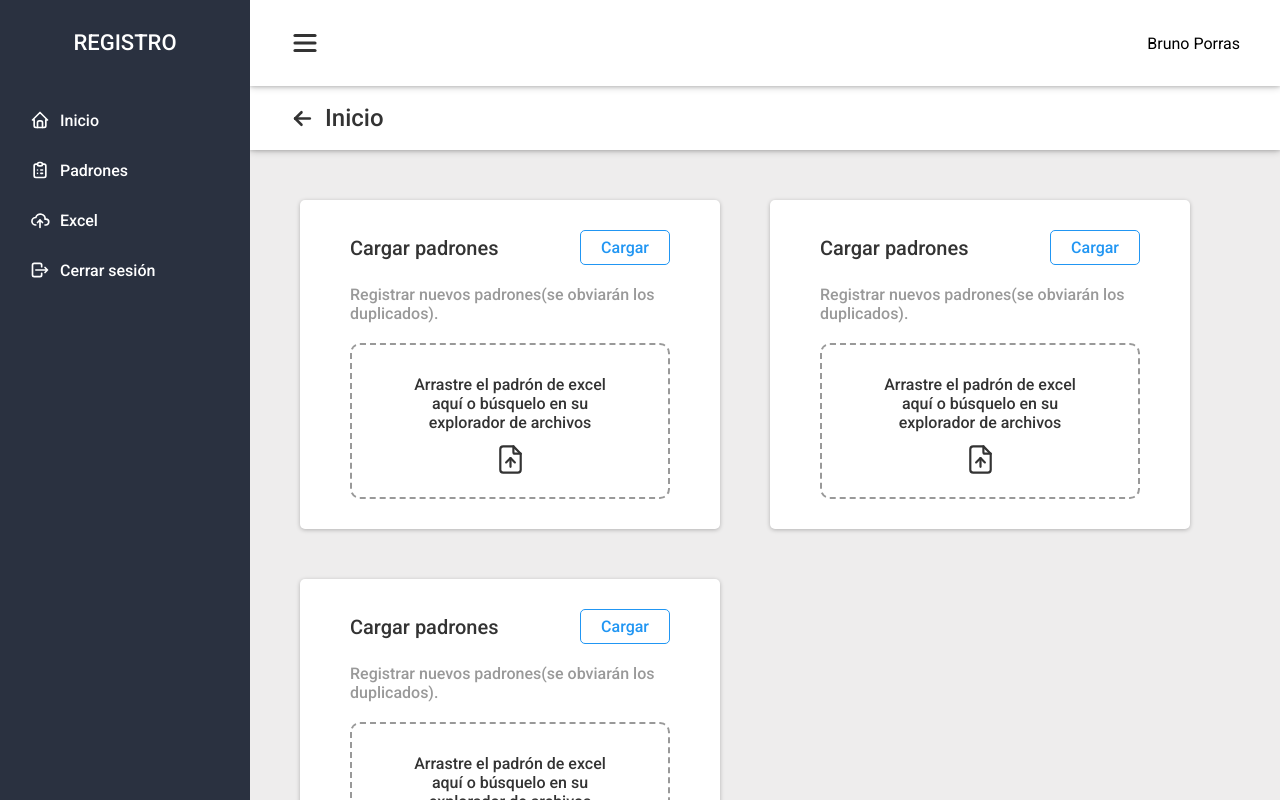
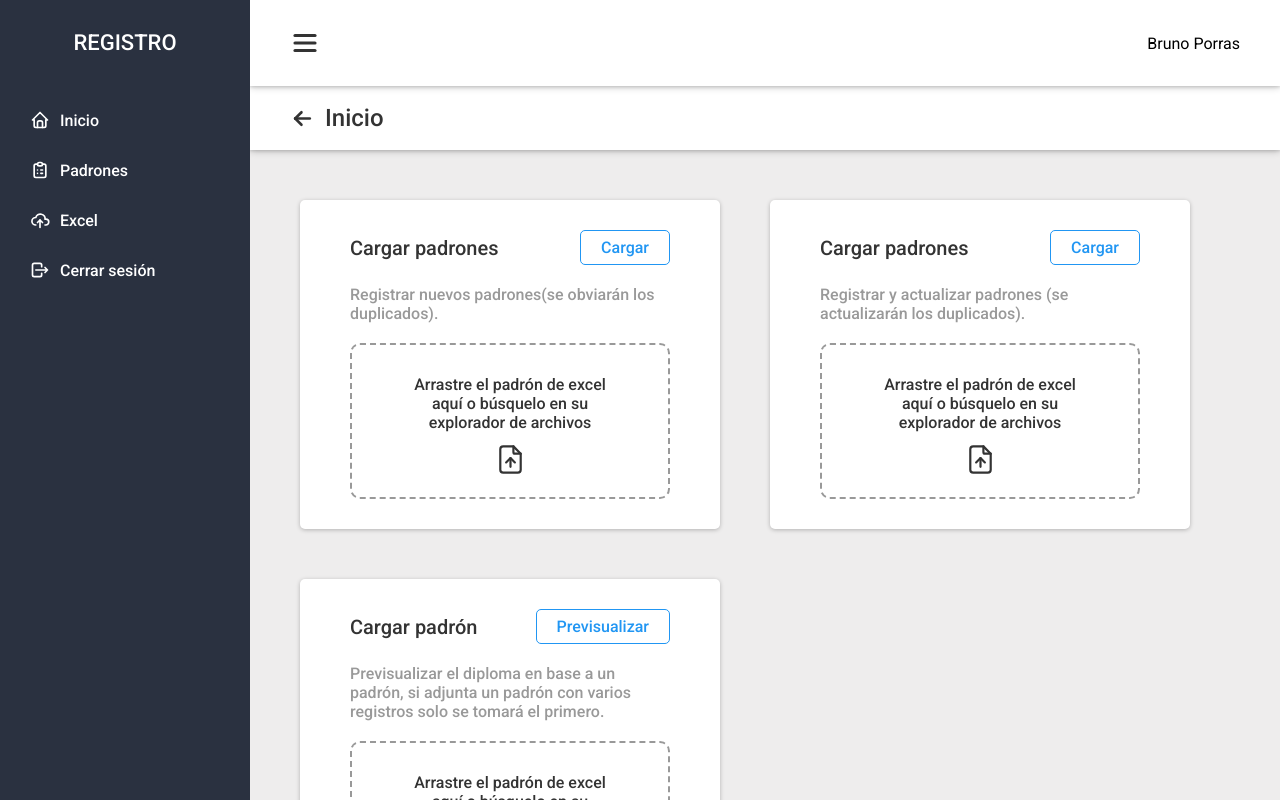
Before and after one commit to BrunoPM2001/front-diplomas, a Next.js app: page /excel in a window 1280 px wide. Built offline with nearby package versions, Linux system fonts and the light colour scheme.

Commit message:
Página de excel - ok - faltan los modals

```diff
--- a/app/(nav-sidebar)/excel/page.jsx
+++ b/app/(nav-sidebar)/excel/page.jsx
@@ -1,3 +1,7 @@
+"use client"
+
+import { generateFromExcelP, previsualizarDiplomaSegunPadronP } from '../../../api/padrones'
+
 import styles from '../../../styles/Excel.module.css'
 import LoadCard from "../../../components/excel/cards";
 
@@ -5,17 +9,20 @@ const cards = [
   {
     tittle: "Cargar padrones",
     accion: "Cargar",
-    desc: "Registrar nuevos padrones(se obviarán los duplicados)."
+    desc: "Registrar nuevos padrones(se obviarán los duplicados).",
+    function: generateFromExcelP
   },
   {
     tittle: "Cargar padrones",
     accion: "Cargar",
-    desc: "Registrar nuevos padrones(se obviarán los duplicados)."
+    desc: "Registrar y actualizar padrones (se actualizarán los duplicados).",
+    function: generateFromExcelP
   },
   {
-    tittle: "Cargar padrones",
-    accion: "Cargar",
-    desc: "Registrar nuevos padrones(se obviarán los duplicados)."
+    tittle: "Cargar padrón",
+    accion: "Previsualizar",
+    desc: "Previsualizar el diploma en base a un padrón, si adjunta un padrón con varios registros solo se tomará el primero.",
+    function: previsualizarDiplomaSegunPadronP
   }
 ]
 
@@ -29,6 +36,7 @@ export default function Page () {
               tittle={element.tittle}
               accion={element.accion}
               desc={element.desc}
+              method={element.function}
             />
           )
         })
```
